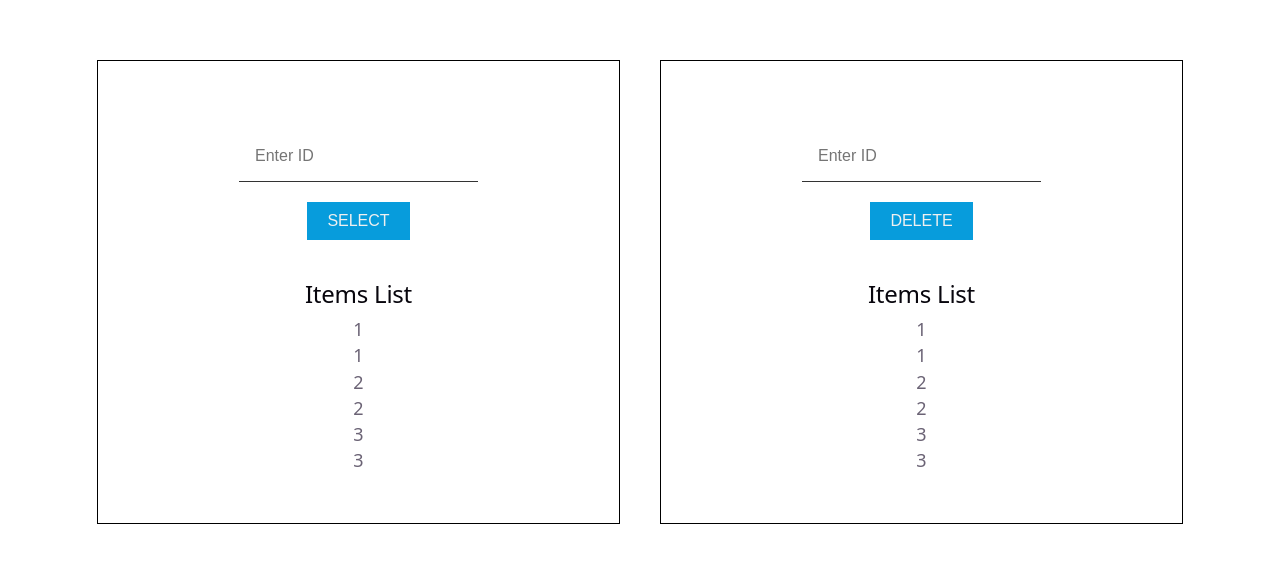
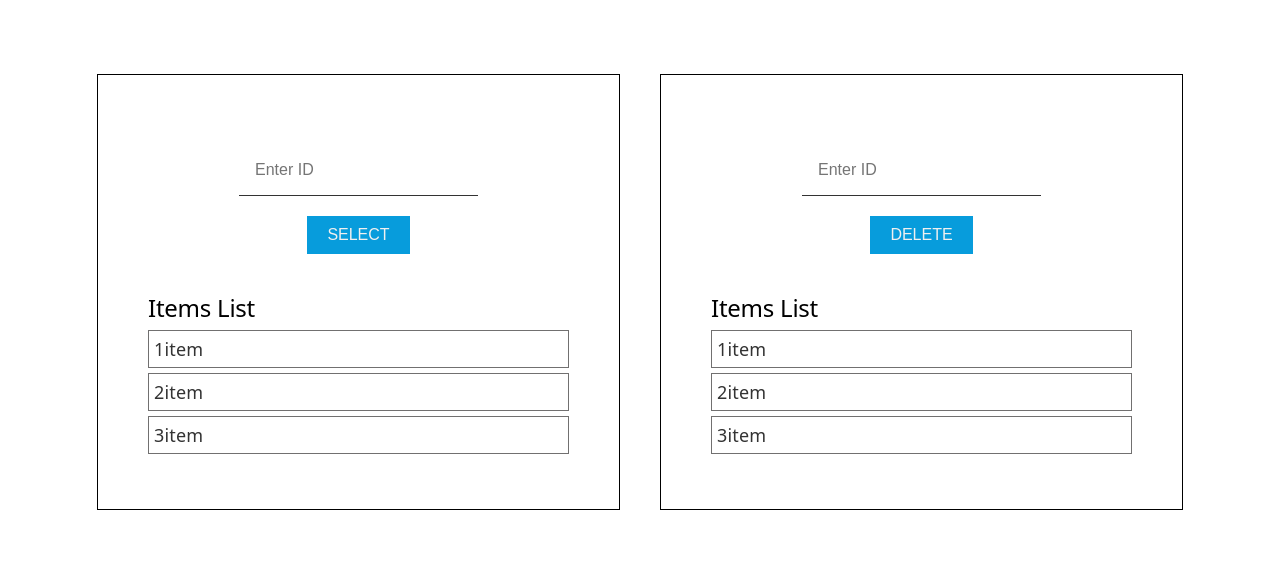
Before and after one commit to Empty-Developer/Item-List-Express-React, a React (Vite) app in the folder client/: page / in a window 1280 px wide. Shown: the part 108-670 px from the top of the page. Built offline with nearby package versions, Linux system fonts and the light colour scheme.

Commit message:
Style(item-list): added style for item list

```diff
--- a/client/src/components/shared/listItems/ListItems.css
+++ b/client/src/components/shared/listItems/ListItems.css
@@ -0,0 +1,13 @@
+.item-panel-text {
+  display: flex;
+  border: solid 1px #717070;
+  margin-bottom: 5px;
+  padding: 5px;
+  cursor: pointer;
+  color: #333;
+}
+
+.title-h2-list-item {
+  color: black;
+  text-align: left;
+}
--- a/client/src/components/shared/listItems/ListItems.tsx
+++ b/client/src/components/shared/listItems/ListItems.tsx
@@ -3,18 +3,18 @@ import './ListItems.css'
 
 export default function ListItems() {
   const items = [
-    {id: 1, title: '1'},
-    {id: 2, title: '2'},
-    {id: 3, title: '3'},
+    {id: 1, title: 'item'},
+    {id: 2, title: 'item'},
+    {id: 3, title: 'item'},
   ]
 
   return (
     <div>
-      <h2>Items List</h2>
+      <h2 className='title-h2-list-item'>Items List</h2>
       <div>
         {items.map((items) => (
           <div key={items.id}>
-            <div className=''>
+            <div className='item-panel-text'>
               <p>{items.id}</p>
               <p>{items.title}</p>
             </div>
```
